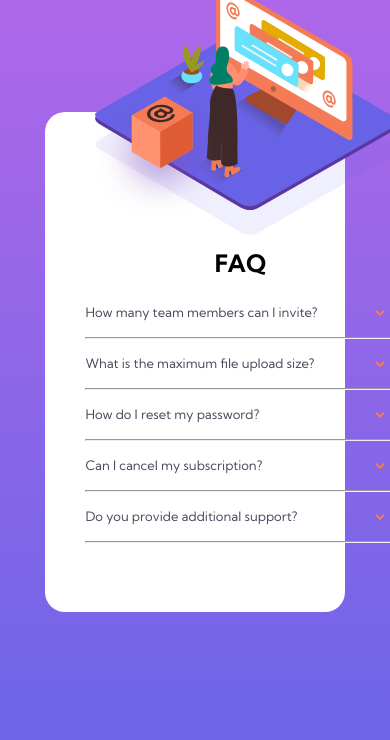
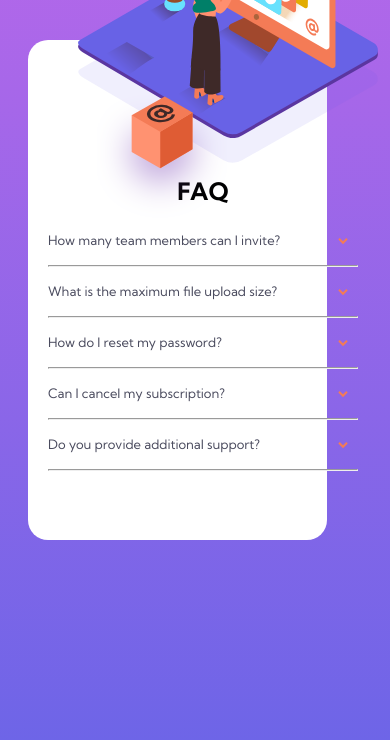
Before and after one commit to sakshi3901/FAQ-Accordion-Card, a plain HTML site: page index.html in a window 390 px wide. Shown: the top 740 px of the page. Drawn offline with Linux system fonts and the light colour scheme.

Commit message:
Update style.css

```diff
--- a/style.css
+++ b/style.css
@@ -96,7 +96,7 @@ body {
 @media (max-width: 500px) {
 
 .container{
-  margin: 30% 10% 10% 10%;
+  margin: 30px 20px 20px 20px;
   width: 80%;
   height: 500px;
 }
@@ -119,7 +119,7 @@ body {
 
 .content{
   position: relative;
-  margin: 40px 0 0 40px;
+  margin: 40px 0 0 20px;
   font-size: 12px;
   padding-top: 120px;
   width: 310px;
```
